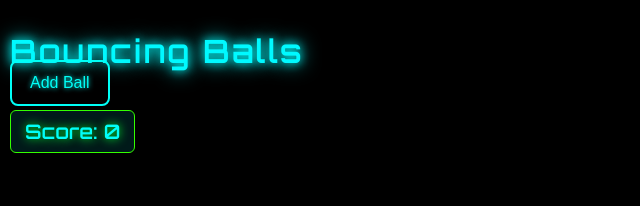
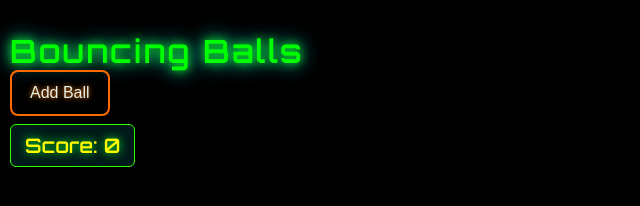
Before and after one commit to UBU11/mu_task_bounceball, a plain HTML site: page index.html in a window 1280 px wide. Shown: the whole page, without its empty margins (0-640 px from the left). Drawn offline with Linux system fonts and the light colour scheme.

Commit message:
issue resolved

```diff
--- a/style.css
+++ b/style.css
@@ -6,7 +6,7 @@ body {
   overflow: hidden;
   font-family: 'Orbitron', sans-serif;
   background: linear-gradient(135deg, #000010, #000022);
-  color: #00fff7;
+  color: #fffb00;
 }
 
 h1 {
@@ -14,8 +14,8 @@ h1 {
   top: 10px;
   left: 10px;
   font-size: 32px;
-  text-shadow: 0 0 10px #0ff, 0 0 20px #0ff;
-  color: #00f9ff;
+  text-shadow: 0 0 10px rgb(16, 246, 16), 0 0 20px #0ff;
+  color: #00ff00;
   letter-spacing: 2px;
 }
 
@@ -27,26 +27,28 @@ canvas {
   position: absolute;
   top: 60px;
   left: 10px;
+  margin-top: 10px;
   padding: 12px 18px;
   font-size: 16px;
   background: transparent;
-  border: 2px solid #00fff7;
-  color: #00fff7;
+  border: 2px solid #ff6a00;
+  color: #e6f0e8;
   border-radius: 8px;
   cursor: pointer;
-  text-shadow: 0 0 5px #00fff7;
+  text-shadow: 0 0 5px #ff7b00;
   transition: all 0.3s ease-in-out;
 }
 
 #addBall:hover {
   background-color: rgba(255, 255, 255, 0.1);
-  box-shadow: 0 0 15px #15ff00;
+  box-shadow: 0 0 15px #ffa600;
 }
 
 #score {
   position: absolute;
   top: 110px;
   left: 10px;
+  margin-top: 14px;
   font-size: 20px;
   background: rgba(0, 255, 255, 0.1);
   padding: 8px 14px;
```
